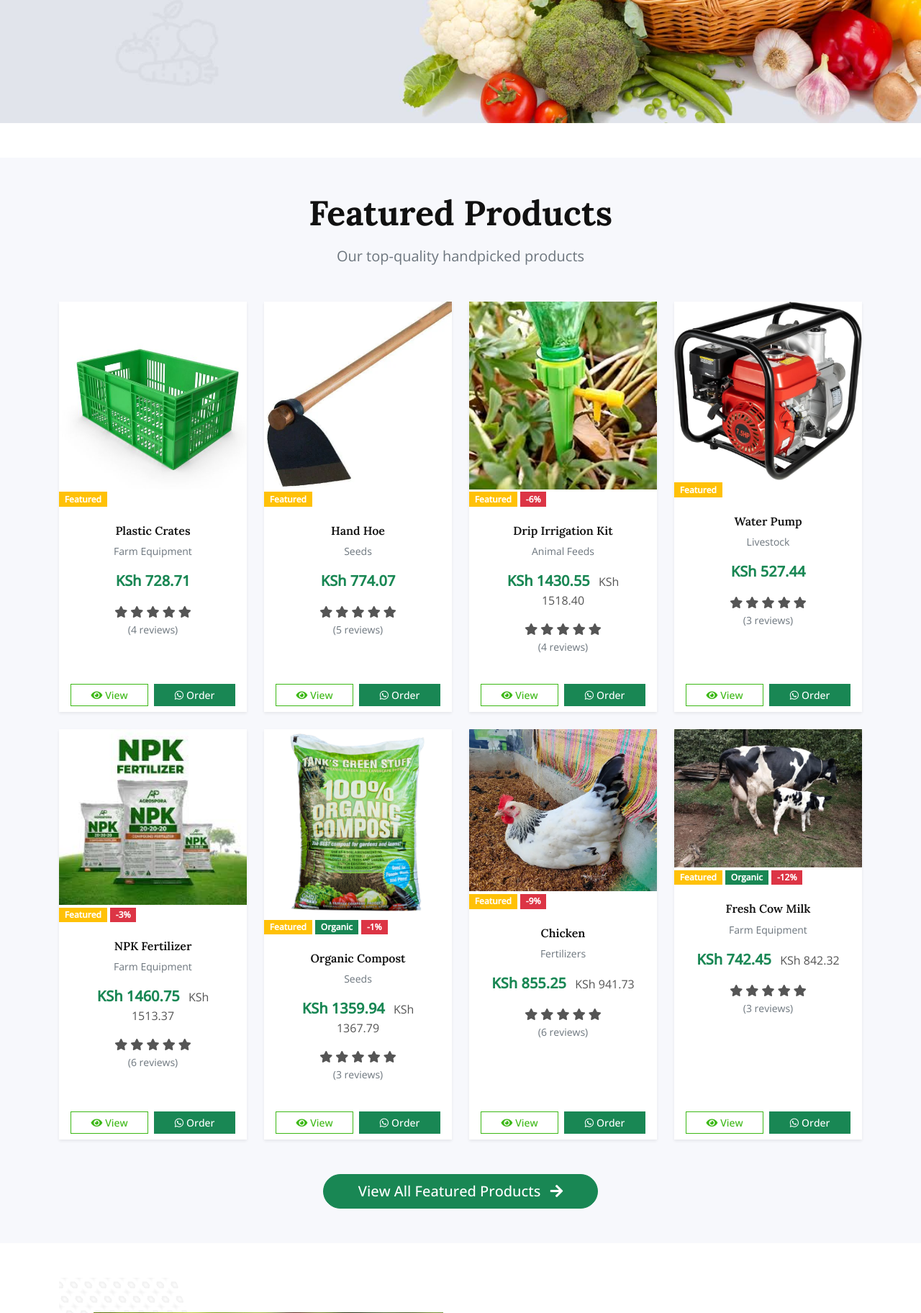
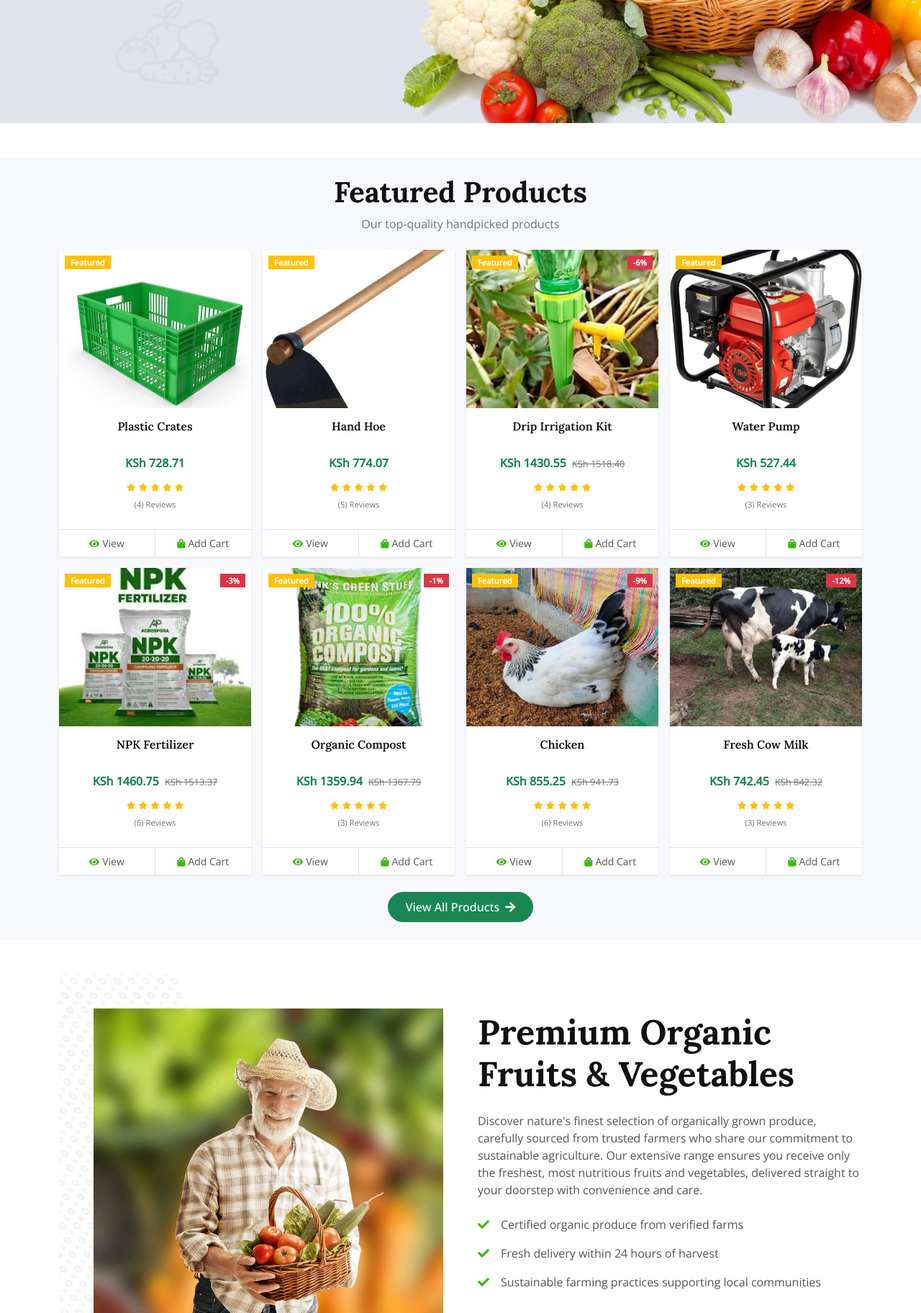
Before and after one commit to steve-ongera/evergreen, a Django app: page / in a window 1280 px wide. Shown: the part 549-2373 px from the top of the page at 72% size. Run offline with Django 5.2, Linux system fonts and the light colour scheme; data comes from the database, SQL or seed files in the repository; some libraries are stand-ins or nearby versions.

Commit message:
made updates

```diff
--- a/templates/home.html
+++ b/templates/home.html
@@ -52,86 +52,86 @@
         </div>
     </div>
     <!-- Carousel End -->
-
-<!-- Featured Products Start - Moved to be immediately after banner -->
-<section class="container-xxl py-5 bg-light">
+<!-- Featured Products Start  -->
+<section class="container-xxl py-4 bg-light">
     <div class="container">
-        <div class="text-center mb-5">
-            <h2 class="display-5 mb-3">Featured Products</h2>
-            <p class="lead text-muted">Our top-quality handpicked products</p>
+        <div class="text-center mb-4">
+            <h2 class="display-6 mb-2">Featured Products</h2>
+            <p class="text-muted">Our top-quality handpicked products</p>
         </div>
-        <div class="row g-4">
+        <div class="row g-3">
             {% for product in featured_products %}
             <div class="col-xl-3 col-lg-4 col-md-6">
                 <div class="product-item card h-100 border-0 shadow-sm">
-                    <div class="position-relative product-image-container">
+                    <div class="position-relative product-image-container" style="height: 220px; overflow: hidden;">
                         {% if product.main_image %}
-                        <img src="{{ product.main_image.url }}" class="card-img-top" alt="{{ product.name }}">
+                        <img src="{{ product.main_image.url }}" class="card-img-top w-100 h-100" alt="{{ product.name }}" style="object-fit: cover;">
                         {% else %}
                         <div class="bg-light d-flex align-items-center justify-content-center h-100">
-                            <i class="fas fa-image text-muted fs-1"></i>
+                            <i class="fas fa-image text-muted fs-2"></i>
                         </div>
                         {% endif %}
 
-                        <!-- Product badges -->
+                        <!-- Product badges - Only show 2 maximum -->
                         {% if product.is_featured %}
-                        <span class="badge bg-warning product-badge">Featured</span>
+                        <span class="badge bg-warning position-absolute top-0 start-0 m-2 px-2 py-1" style="font-size: 0.7rem;">Featured</span>
                         {% endif %}
-                        {% if product.is_organic %}
-                        <span class="badge bg-success product-badge" style="top: 45px;">Organic</span>
-                        {% endif %}
+
                         {% if product.discount_percentage %}
-                        <span class="badge bg-danger product-badge" style="top: {% if product.is_organic %}80px{% else %}45px{% endif %};">
+                        <span class="badge bg-danger position-absolute top-0 end-0 m-2 px-2 py-1" style="font-size: 0.7rem;">
                             -{{ product.discount_percentage }}%
                         </span>
+                        {% elif not product.is_featured and product.is_organic %}
+                        <span class="badge bg-success position-absolute top-0 end-0 m-2 px-2 py-1" style="font-size: 0.7rem;">Organic</span>
                         {% endif %}
                     </div>
 
-                    <div class="card-body text-center p-4">
-                        <h6 class="card-title mb-2">
+                    <div class="card-body text-center p-3">
+                        <h6 class="card-title mb-2" style="height: 40px; overflow: hidden; display: -webkit-box; -webkit-line-clamp: 2; -webkit-box-orient: vertical;">
                             <a href="{{ product.get_absolute_url }}" class="text-decoration-none text-dark">
                                 {{ product.name }}
                             </a>
                         </h6>
-                        <p class="text-muted small mb-3">{{ product.category.name }}</p>
 
-                        <div class="price mb-3">
-                            <span class="fw-bold text-success fs-5">KSh {{ product.selling_price }}</span>
+                        <div class="price mb-2">
+                            <span class="fw-bold text-success fs-6">KSh {{ product.selling_price }}</span>
                             {% if product.discount_price %}
-                            <span class="price-original ms-2">KSh {{ product.price }}</span>
+                            <span class="text-muted text-decoration-line-through ms-1" style="font-size: 0.8rem;">KSh {{ product.price }}</span>
                             {% endif %}
                         </div>
 
                         {% if product.reviews.count %}
-                        <div class="rating mb-3">
+                        <div class="rating mb-2">
                             <div class="rating-stars">
                                 {% for i in "12345"|make_list %}
-                                <i class="fas fa-star"></i>
+                                <i class="fas fa-star text-warning" style="font-size: 0.7rem;"></i>
                                 {% endfor %}
                             </div>
-                            <small class="text-muted">({{ product.reviews.count }} reviews)</small>
+                            <small class="text-muted" style="font-size: 0.7rem;">({{ product.reviews.count }}) Reviews</small>
                         </div>
                         {% endif %}
                     </div>
 
-                    <div class="card-footer bg-white border-0 pt-0">
-                        <div class="d-flex gap-2">
-                            <a href="{{ product.get_absolute_url }}" class="btn btn-outline-primary flex-fill btn-sm">
-                                <i class="fas fa-eye me-1"></i>View
+                    <div class="d-flex border-top">
+                        <small class="w-50 text-center border-end py-2">
+                            <a class="text-body text-decoration-none" href="{{ product.get_absolute_url }}">
+                                 <i class="fa fa-eye text-primary me-1" style="font-size: 0.8rem;"></i>View
                             </a>
-                            <button class="btn btn-success whatsapp-btn flex-fill btn-sm" onclick="orderViaWhatsApp('{{ product.name }}', '{{ product.selling_price }}')">
-                                <i class="fab fa-whatsapp me-1"></i>Order
-                            </button>
-                        </div>
-                    </div>
+                        </small>
+                        <small class="w-50 text-center py-2">
+                            <a class="text-body text-decoration-none" href="#" onclick="addToCart({{ product.id }})">
+                               <i class="fa fa-shopping-bag text-primary me-1" style="font-size: 0.8rem;"></i>Add Cart
+                            </a>
+                        </small>
+                   </div>
                 </div>
             </div>
             {% endfor %}
         </div>
 
-        <div class="text-center mt-5">
-            <a href="{% url 'product_list' %}?featured=true" class="btn btn-success btn-lg rounded-pill px-5">
-                View All Featured Products <i class="fas fa-arrow-right ms-2"></i>
+        <div class="text-center mt-4">
+            <a href="{% url 'product_list' %}?featured=true" class="btn btn-success rounded-pill px-4 py-2">
+                View All Products <i class="fas fa-arrow-right ms-1"></i>
             </a>
         </div>
     </div>
--- a/templates/product_card.html
+++ b/templates/product_card.html
@@ -1,126 +1,116 @@
 <!-- Product Card Template -->
 {% load product_extras %}
 <div class="product-item card h-100 border-0 shadow-sm">
-    <div class="position-relative product-image-container">
+    <div class="position-relative product-image-container" style="height: 200px; overflow: hidden;">
         {% if product.main_image %}
-        <img src="{{ product.main_image.url }}" class="card-img-top" alt="{{ product.name }}">
+        <img src="{{ product.main_image.url }}" class="card-img-top w-100 h-100" alt="{{ product.name }}" style="object-fit: cover;">
         {% else %}
         <div class="bg-light d-flex align-items-center justify-content-center h-100">
-            <i class="fas fa-image text-muted fs-1"></i>
+            <i class="fas fa-image text-muted fs-2"></i>
         </div>
         {% endif %}
 
-        <!-- Product badges -->
-        <div class="product-badges">
+        <!-- Product badges - Only show 2 maximum, positioned left and right -->
         {% if product.is_featured %}
-            <span class="badge bg-warning product-badge">Featured</span>
+        <span class="badge bg-warning position-absolute top-0 start-0 m-2 px-2 py-1" style="font-size: 0.7rem;">Featured</span>
         {% endif %}
-            {% if product.is_organic %}
-            <span class="badge bg-success product-badge" style="top: {% if product.is_featured %}45px{% else %}10px{% endif %};">Organic</span>
-            {% endif %}
+
         {% if product.discount_percentage %}
-            <span class="badge bg-danger product-badge" style="top: {% if product.is_organic and product.is_featured %}80px{% elif product.is_organic or product.is_featured %}45px{% else %}10px{% endif %};">
+        <span class="badge bg-danger position-absolute top-0 end-0 m-2 px-2 py-1" style="font-size: 0.7rem;">
             -{{ product.discount_percentage }}%
         </span>
-            {% endif %}
-            {% if product.stock_status == 'low_stock' %}
-            <span class="badge bg-warning text-dark position-absolute" style="top: 10px; right: 10px;">
+        {% elif product.stock_status == 'low_stock' %}
+        <span class="badge bg-warning text-dark position-absolute top-0 end-0 m-2 px-2 py-1" style="font-size: 0.7rem;">
             Low Stock
         </span>
         {% elif product.stock_status == 'out_of_stock' %}
-            <span class="badge bg-danger position-absolute" style="top: 10px; right: 10px;">
+        <span class="badge bg-danger position-absolute top-0 end-0 m-2 px-2 py-1" style="font-size: 0.7rem;">
             Out of Stock
         </span>
+        {% elif not product.is_featured and product.is_organic %}
+        <span class="badge bg-success position-absolute top-0 end-0 m-2 px-2 py-1" style="font-size: 0.7rem;">Organic</span>
         {% endif %}
-        </div>
 
-        <!-- Quick view overlay -->
-        <div class="position-absolute top-50 start-50 translate-middle opacity-0 quick-view-overlay transition-all">
-            <a href="{{ product.get_absolute_url }}" class="btn btn-light btn-sm rounded-circle me-2">
-                <i class="fas fa-eye"></i>
+        <!-- Quick view overlay - compact version -->
+        <div class="position-absolute top-50 start-50 translate-middle opacity-0 quick-view-overlay">
+            <a href="{{ product.get_absolute_url }}" class="btn btn-light btn-sm rounded-circle me-1">
+                <i class="fas fa-eye" style="font-size: 0.8rem;"></i>
             </a>
             {% if product.stock_status != 'out_of_stock' %}
             <button class="btn btn-success btn-sm rounded-circle" onclick="orderViaWhatsApp('{{ product.name }}', '{{ product.selling_price }}')">
-                <i class="fab fa-whatsapp"></i>
+                <i class="fab fa-whatsapp" style="font-size: 0.8rem;"></i>
             </button>
             {% endif %}
         </div>
     </div>
 
-    <div class="card-body text-center p-4">
-        <h6 class="card-title mb-2">
+    <div class="card-body text-center p-3">
+        <h6 class="card-title mb-2" style="height: 40px; overflow: hidden; display: -webkit-box; -webkit-line-clamp: 2; -webkit-box-orient: vertical;">
             <a href="{{ product.get_absolute_url }}" class="text-decoration-none text-dark">
-                {{ product.name|truncatechars:40 }}
+                {{ product.name|truncatechars:30 }}
             </a>
         </h6>
-        <p class="text-muted small mb-2">
+
+        <p class="text-muted mb-1" style="font-size: 0.75rem;">
             {{ product.category.name }}
             {% if product.subcategory %}
-            - {{ product.subcategory.name }}
+            - {{ product.subcategory.name|truncatechars:15 }}
             {% endif %}
         </p>
 
-        <div class="price mb-3">
-            <span class="fw-bold text-success fs-5">KSh {{ product.selling_price }}</span>
+        <div class="price mb-2">
+            <span class="fw-bold text-success fs-6">KSh {{ product.selling_price }}</span>
             {% if product.discount_price %}
-            <span class="price-original ms-2 small">KSh {{ product.price }}</span>
+            <span class="text-muted text-decoration-line-through ms-1" style="font-size: 0.8rem;">KSh {{ product.price }}</span>
             {% endif %}
         </div>
 
-        <!-- Rating -->
+        <!-- Rating - compact version -->
         {% if product.reviews.count %}
-        <div class="rating mb-3">
+        <div class="rating mb-2">
             {% with avg_rating=product.reviews.all|avg_rating %}
             <div class="rating-stars">
                 {% for i in "12345"|make_list %}
                     {% if forloop.counter <= avg_rating %}
-                    <i class="fas fa-star text-warning"></i>
+                    <i class="fas fa-star text-warning" style="font-size: 0.7rem;"></i>
                     {% else %}
-                    <i class="far fa-star text-warning"></i>
+                    <i class="far fa-star text-warning" style="font-size: 0.7rem;"></i>
                     {% endif %}
                 {% endfor %}
             </div>
-            <small class="text-muted">({{ product.reviews.count }} review{{ product.reviews.count|pluralize }})</small>
+            <small class="text-muted" style="font-size: 0.7rem;">({{ product.reviews.count }}) Reviews</small>
             {% endwith %}
         </div>
         {% endif %}
 
-        <!-- Product attributes -->
+
+        <!-- Product attributes - show only 1 most important -->
         {% if product.attributes.all %}
-        <div class="product-attributes mb-3">
-            {% for attr in product.attributes.all|slice:":2" %}
-            <small class="badge bg-light text-dark me-1">{{ attr.name }}: {{ attr.value }}</small>
+        <div class="product-attributes mb-2">
+            {% for attr in product.attributes.all|slice:":1" %}
+            <small class="badge bg-light text-dark" style="font-size: 0.65rem;">{{ attr.name }}: {{ attr.value|truncatechars:10 }}</small>
             {% endfor %}
         </div>
         {% endif %}
-
-        <!-- Stock info -->
-        <div class="stock-info mb-3">
-            {% if product.stock_status == 'in_stock' %}
-            <small class="text-success"><i class="fas fa-check-circle me-1"></i>In Stock ({{ product.stock_quantity }} {{ product.unit }})</small>
-            {% elif product.stock_status == 'low_stock' %}
-            <small class="text-warning"><i class="fas fa-exclamation-triangle me-1"></i>Only {{ product.stock_quantity }} left</small>
-            {% elif product.stock_status == 'out_of_stock' %}
-            <small class="text-danger"><i class="fas fa-times-circle me-1"></i>Out of Stock</small>
-            {% endif %}
-        </div>
     </div>
 
-    <div class="card-footer bg-white border-0 pt-0">
-        <div class="d-flex gap-2">
-            <a href="{{ product.get_absolute_url }}" class="btn btn-outline-primary flex-fill btn-sm">
-                <i class="fas fa-eye me-1"></i>View Details
+    <div class="d-flex border-top">
+        <small class="w-50 text-center border-end py-2">
+            <a class="text-body text-decoration-none" href="{{ product.get_absolute_url }}">
+                 <i class="fa fa-eye text-primary me-1" style="font-size: 0.8rem;"></i>View
             </a>
+        </small>
+        <small class="w-50 text-center py-2">
             {% if product.stock_status != 'out_of_stock' %}
-            <button class="btn btn-success whatsapp-btn flex-fill btn-sm" onclick="orderViaWhatsApp('{{ product.name }}', '{{ product.selling_price }}')">
-                <i class="fab fa-whatsapp me-1"></i>Order Now
-            </button>
+            <a class="text-body text-decoration-none" href="#" onclick="orderViaWhatsApp('{{ product.name }}', '{{ product.selling_price }}')">
+               <i class="fab fa-whatsapp text-success me-1" style="font-size: 0.8rem;"></i>Order
+            </a>
             {% else %}
-            <button class="btn btn-secondary flex-fill btn-sm" disabled>
-                <i class="fas fa-ban me-1"></i>Unavailable
-            </button>
+            <span class="text-muted">
+                <i class="fas fa-ban me-1" style="font-size: 0.8rem;"></i>Unavailable
+            </span>
             {% endif %}
-        </div>
+        </small>
    </div>
 </div>
 
@@ -129,21 +119,19 @@
     opacity: 1 !important;
 }
 
-.product-image-container {
-    position: relative;
-    overflow: hidden;
-}
-
 .quick-view-overlay {
-    background: rgba(0,0,0,0.7);
-    border-radius: 50px;
-    padding: 10px;
+    background: rgba(0,0,0,0.8);
+    border-radius: 25px;
+    padding: 8px 12px;
     transition: opacity 0.3s ease;
 }
 
-.product-badges .badge {
-    display: block;
-    margin-bottom: 5px;
-    width: fit-content;
+.product-item:hover {
+    transform: translateY(-2px);
+    transition: transform 0.2s ease;
+}
+
+.card-title a:hover {
+    color: #28a745 !important;
 }
 </style>
```
Lines whose indentation alone changed are shown as unchanged.
